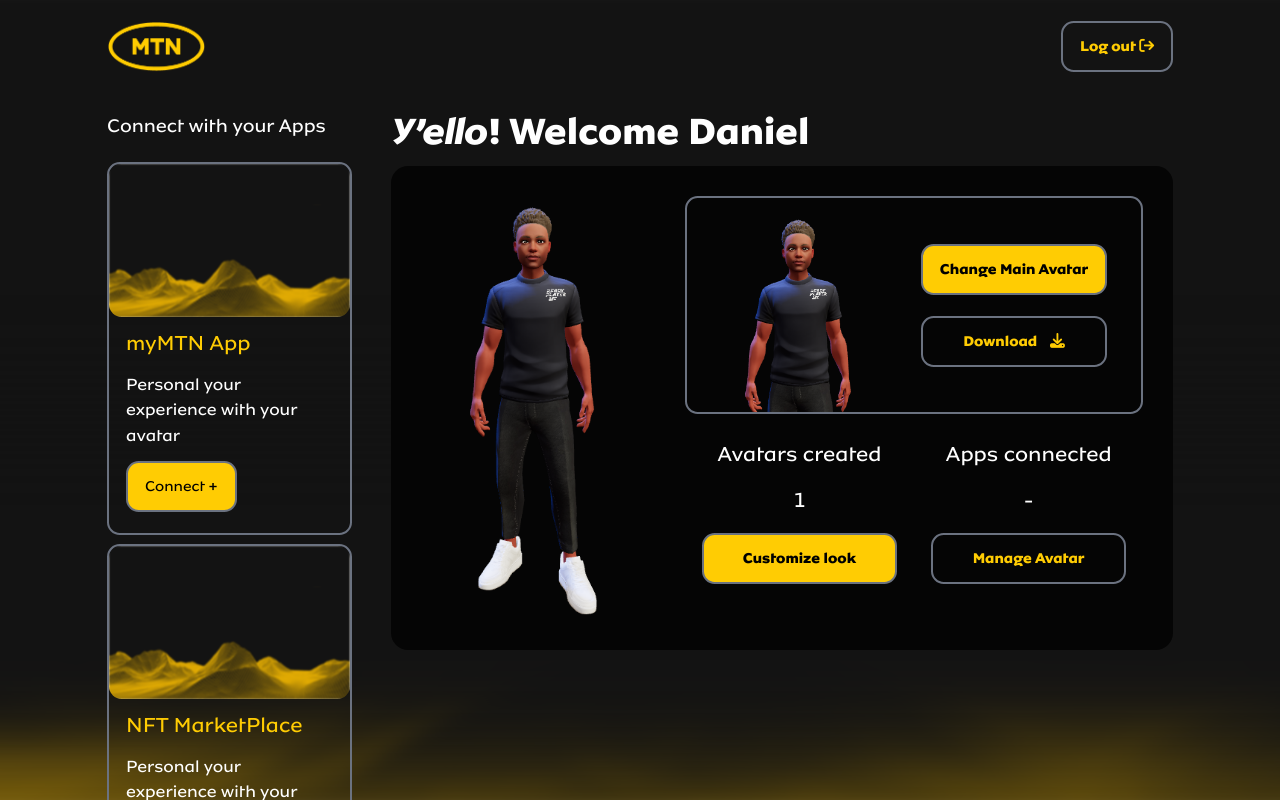
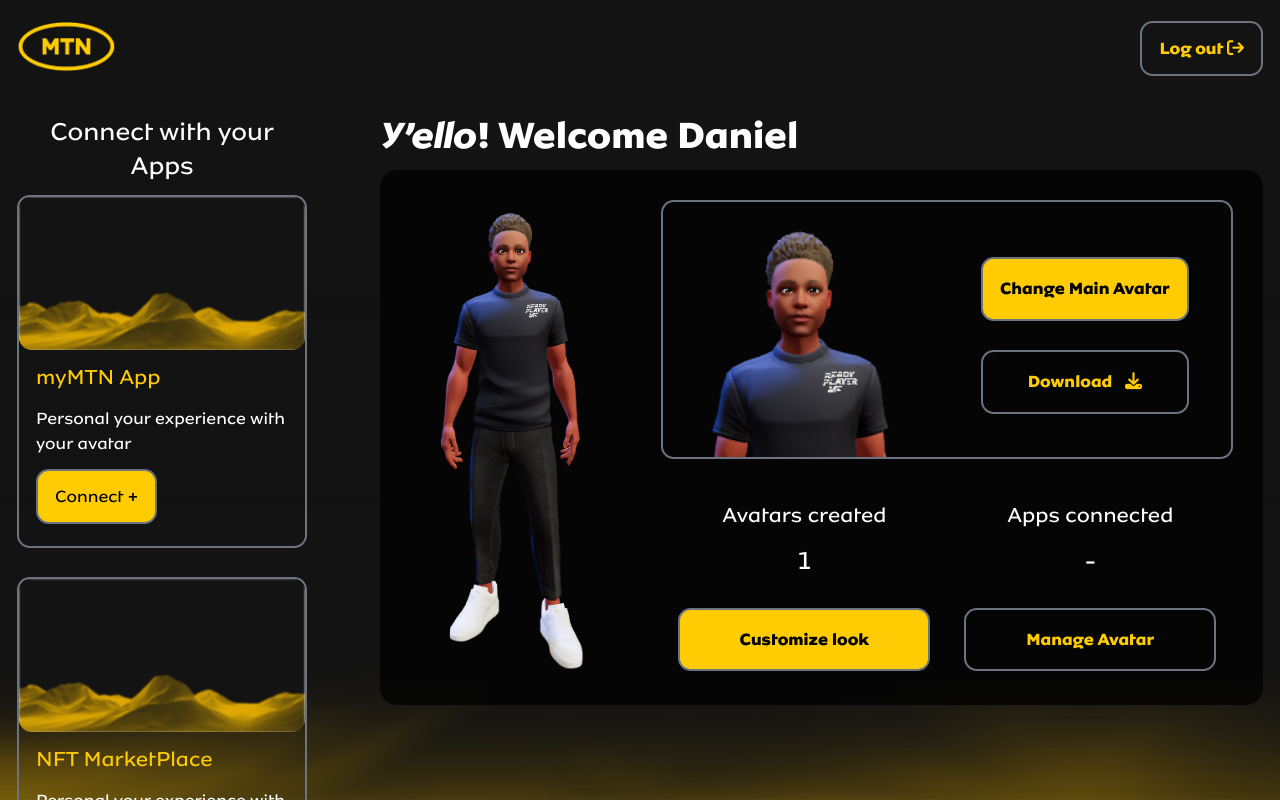
Before and after one commit to Mesezi/mtn, a React (Vite) app: page /home in a window 1280 px wide. Shown: the top 800 px of the page. Built offline with nearby package versions, Linux system fonts and the light colour scheme.

Commit message:
changes to welcome page

```diff
--- a/src/components/Home.jsx
+++ b/src/components/Home.jsx
@@ -19,7 +19,7 @@
          hover:border-mtn-yellow hover:text-white ease-in-out duration-300"></i>
     </Link>}
 <div>
-    <Link to='/' id='log-out' className='py-3 px-4 border-2 text-sm text-mtn-yellow mtn-bold border-gray-500 rounded-xl w-full
+    <Link to='/' id='log-out' className='py-3 px-4 border-2  text-mtn-yellow mtn-bold border-gray-500 rounded-xl w-full
      hover:border-mtn-yellow hover:text-white ease-in-out duration-300 block'>Log out <i className="fa-solid fa-arrow-right-from-bracket">
        </i>
     </Link>
@@ -31,30 +31,30 @@
 
    <section className=' py-4'>
     <div className='hidden lg:flex flex-col pb-28 pr-5 h-100'>
-      <h3 className='text-lg mb-5'>Connect with your Apps</h3>
+      <h3 className='text-2xl mb-3 text-center'>Connect with your Apps</h3>
 
 
     <div className='hidden md:flex flex-col gap-2 pb-12 '>
-<article className='flex flex-col gap-3 rounded-xl border-2 border-gray-500'>
+<article className='flex flex-col gap-3 rounded-xl border-2 mb-5 border-gray-500'>
 <img src={bg} className='h-36 rounded-xl' alt="" />
 <div className='px-4 pb-5 flex flex-col gap-3'>
 <h4 className='text-xl text-mtn-yellow'>myMTN App</h4>
 <p>Personal your experience with your avatar</p>
 <div>
   <button className='py-3 px-4 border-2 text-black border-gray-500 bg-mtn-yellow rounded-xl
-hover:-translate-y-2 ease-in-out duration-200 hover:text-white hover:bg-mtn-yellow/70 text-sm inline'>Connect +
+hover:-translate-y-2 ease-in-out duration-200 hover:text-white hover:bg-mtn-yellow/70  inline'>Connect +
 </button>
 </div>
 </div>
 </article>
 
 
-<article className='flex flex-col gap-3 rounded-xl border-2 border-gray-500'>
+<article className='flex flex-col gap-3 rounded-xl border-2 mb-5 border-gray-500'>
 <img src={bg} className='h-36 rounded-xl' alt="" />
 <div className='px-4 pb-5 flex flex-col gap-3'> <h4 className='text-xl text-mtn-yellow'>NFT MarketPlace</h4>
 <p>Personal your experience with your avatar</p>
 <div><button className='py-3 px-4 border-2 text-black border-gray-500 bg-mtn-yellow rounded-xl
-hover:-translate-y-2 ease-in-out duration-200 hover:text-white hover:bg-mtn-yellow/70 text-sm inline'>Connect +</button></div>
+hover:-translate-y-2 ease-in-out duration-200 hover:text-white hover:bg-mtn-yellow/70  inline'>Connect +</button></div>
 </div>
 </article>
         </div>
--- a/src/components/Manage.jsx
+++ b/src/components/Manage.jsx
@@ -1,6 +1,7 @@
 import bg from '../assets/Sign.png'
 import mtnYellow from '../assets/MTN-yellow.png'
 import avatar from '../assets/avatar.png'
+import avatarCrop from '../assets/avatar-crop.png'
 import { Link } from 'react-router-dom'
 
 function Manage() {
@@ -22,9 +23,10 @@
     </div>
 
     <div className='flex md:justify-between gap-5 flex-wrap justify-between'>
-    <div className='relative h-44 w-40 overflow-hidden'>
-           <img src={avatar} className='absolute' alt="" />
-        </div>
+
+    <div className='relative h-60 w-44'>
+    <img src={avatarCrop} className='object-contain absolute h-full w-full object-bottom' alt="" />
+    </div>
     <div className='flex items-end mb-5'><button className='py-3 px-4 border-2 text-mtn-yellow mtn-bold border-gray-500 rounded-xl w-full
          hover:border-mtn-yellow hover:text-white ease-in-out duration-300 inline'>Edit
       <i className="pl-3 fa-solid fa-pencil"></i>
@@ -38,7 +40,7 @@
 </article>
 
 <div>
-<Link to='/new-avatar' className='py-3 px-4 border-2 text-black mtn-bold border-gray-500 bg-mtn-yellow rounded-xl mt-8 inline-block
+<Link to='/new-avatar' className='p-4 border-2 text-black mtn-bold border-gray-500 bg-mtn-yellow rounded-xl mt-8 inline-block
         hover:-translate-y-2 ease-in-out duration-200 hover:text-white hover:bg-mtn-yellow/70'>Create New Avatar +</Link>
 </div>
 
--- a/src/components/WelcomePage.jsx
+++ b/src/components/WelcomePage.jsx
@@ -1,6 +1,7 @@
 import bg from '../assets/Sign.png'
 import mtnYellow from '../assets/MTN-yellow.png'
 import avatar from '../assets/avatar.png'
+import avatarCrop from '../assets/avatar-crop.png'
 import { Link } from 'react-router-dom'
 
 function Welcome() {
@@ -9,39 +10,39 @@
  <div className='flex flex-col'>
 <h2 className='text-4xl mtn-bold'>Y'ello! Welcome Daniel</h2>
 
-<article className='bg-black/75 flex gap-10 rounded-2xl p-7 my-3'>
-<div className='hidden md:flex shrink-0 px-5 items-center'>
-<img src={avatar} className='h-[25rem]' alt="" />
+<article className='bg-black/75 flex gap-12 rounded-2xl p-7 my-3'>
+<div className='hidden md:flex shrink-0 items-center'>
+<img src={avatar} className='h-[28rem]' alt="" />
 </div>
 
 <div className='grow flex flex-wrap'>
-    <div className='flex w-full flex-wrap sm:flex-nowrap justify-center gap-5 sm:justify-between px-8 pt-3 border-2 border-gray-500 rounded-xl'>
+    <div className='flex w-full min-h-60 flex-wrap sm:flex-nowrap justify-center sm:justify-between gap-4 px-10 pt-3 border-2 border-gray-500 rounded-xl'>
 
-    <div className='relative h-44 md:h-full w-36 overflow-hidden'>
-    <img src={avatar} className='absolute' alt="" />
+    <div className='relative h-full w-44'>
+    <img src={avatarCrop} className='object-contain absolute h-full w-full object-bottom' alt="" />
     </div>
 
-    <div className='flex flex-col gap-5 py-8'>
-        <button className='py-3 px-4 border-2 text-black mtn-bold text-sm border-gray-500 bg-mtn-yellow rounded-xl w-full
+    <div className='flex flex-col justify-center gap-7 py-8'>
+        <button className='p-4 border-2 text-black mtn-bold  border-gray-500 bg-mtn-yellow rounded-xl w-full
         hover:-translate-y-2 ease-in-out duration-200 hover:text-white hover:bg-mtn-yellow/70'>Change Main Avatar</button>
-        <button className='py-3 px-4 border-2 text-mtn-yellow mtn-bold text-sm border-gray-500 rounded-xl w-full
+        <button className='p-4 border-2 text-mtn-yellow mtn-bold  border-gray-500 rounded-xl w-full
          hover:border-mtn-yellow hover:text-white hover:-translate-y-2 ease-in-out duration-300'>Download
         <i className="pl-3 fa-solid fa-download"></i></button>
     </div>
 
     </div>
 
-    <div className='w-full md:w-1/2 p-6 px-4 flex flex-col gap-4'>
+    <div className='w-full md:w-1/2 px-4 pt-10 flex flex-col gap-3'>
         <h2 className='text-center text-xl'>Avatars created</h2>
-        <p className='text-center text-xl'>1</p>
-        <button className='py-3 px-4 border-2 text-black text-sm mtn-bold border-gray-500 bg-mtn-yellow rounded-xl w-full
+        <p className='text-center text-2xl mb-4'>1</p>
+        <button className='p-4 border-2 text-black  mtn-bold border-gray-500 bg-mtn-yellow rounded-xl w-full
         hover:-translate-y-2 ease-in-out duration-200 hover:text-white hover:bg-mtn-yellow/70'>Customize look</button>
     </div>
 
-    <div className='w-full md:w-1/2 p-6 px-4 flex flex-col gap-4'>
+    <div className='w-full md:w-1/2 px-4 pt-10 flex flex-col gap-3'>
         <h2 className='text-center text-xl'>Apps connected</h2>
-        <p className='text-center text-xl'>-</p>
-        <Link to="/home/manage"><button className='py-3 px-4 border-2 text-sm text-mtn-yellow mtn-bold border-gray-500 rounded-xl w-full
+        <p className='text-center text-2xl mb-4'>-</p>
+        <Link to="/home/manage"><button className='p-4 border-2  text-mtn-yellow mtn-bold border-gray-500 rounded-xl w-full
          hover:border-mtn-yellow hover:text-white hover:-translate-y-2 ease-in-out duration-300'>Manage Avatar</button></Link>
     </div>
 
--- a/src/index.css
+++ b/src/index.css
@@ -115,7 +115,7 @@
 
   .home section:nth-of-type(2){
     display: grid;
-    gap: 1rem;
+    gap: 3rem;
     grid-template-columns: 1fr;
   }
 
@@ -154,7 +154,7 @@
 
 .container{
   padding: 0 1rem;
-  max-width: 1100px;
+  max-width: 1400px;
 }
 
 
```
Also changed, not shown: src/assets/User.png (deleted), src/assets/avatar-crop.png (added).
